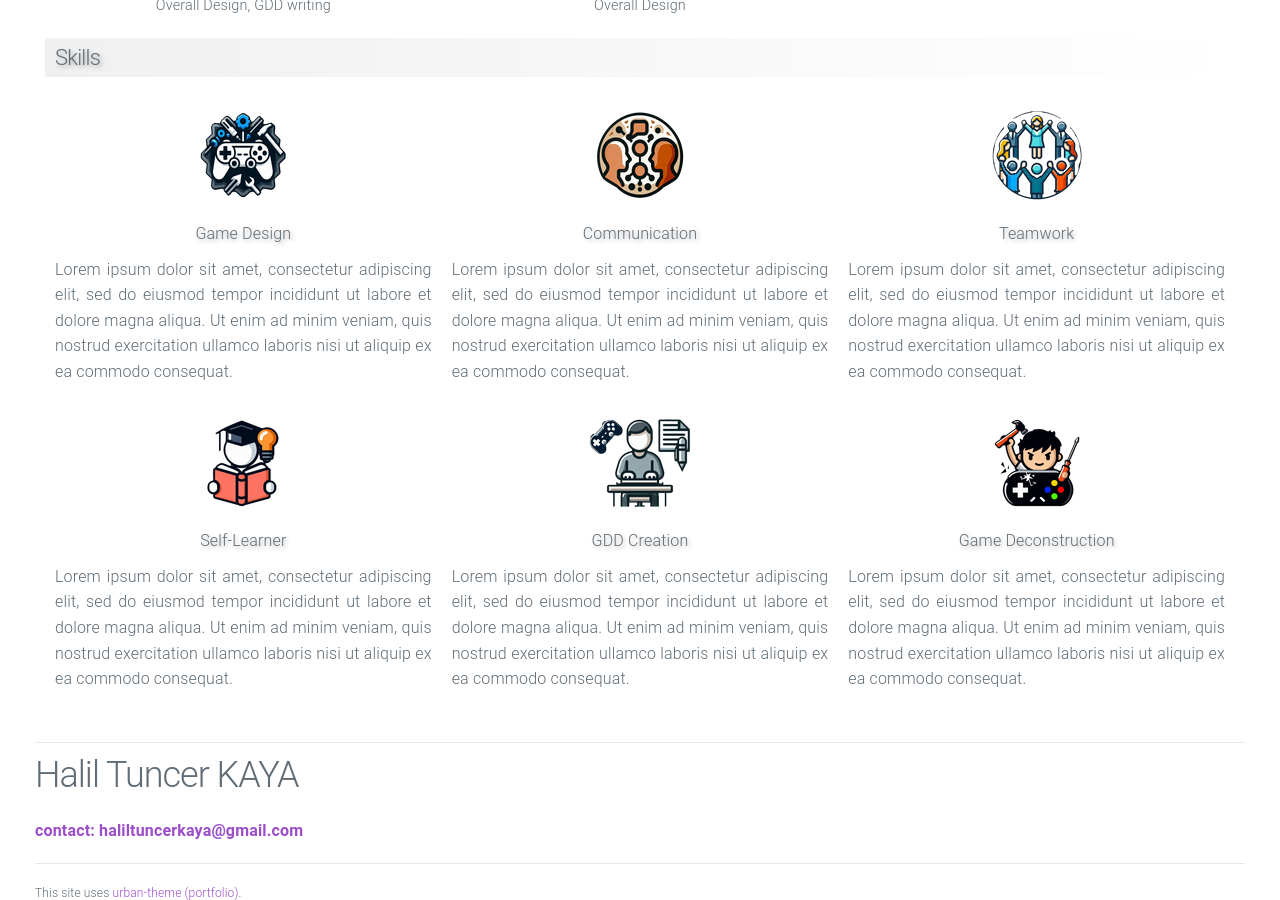
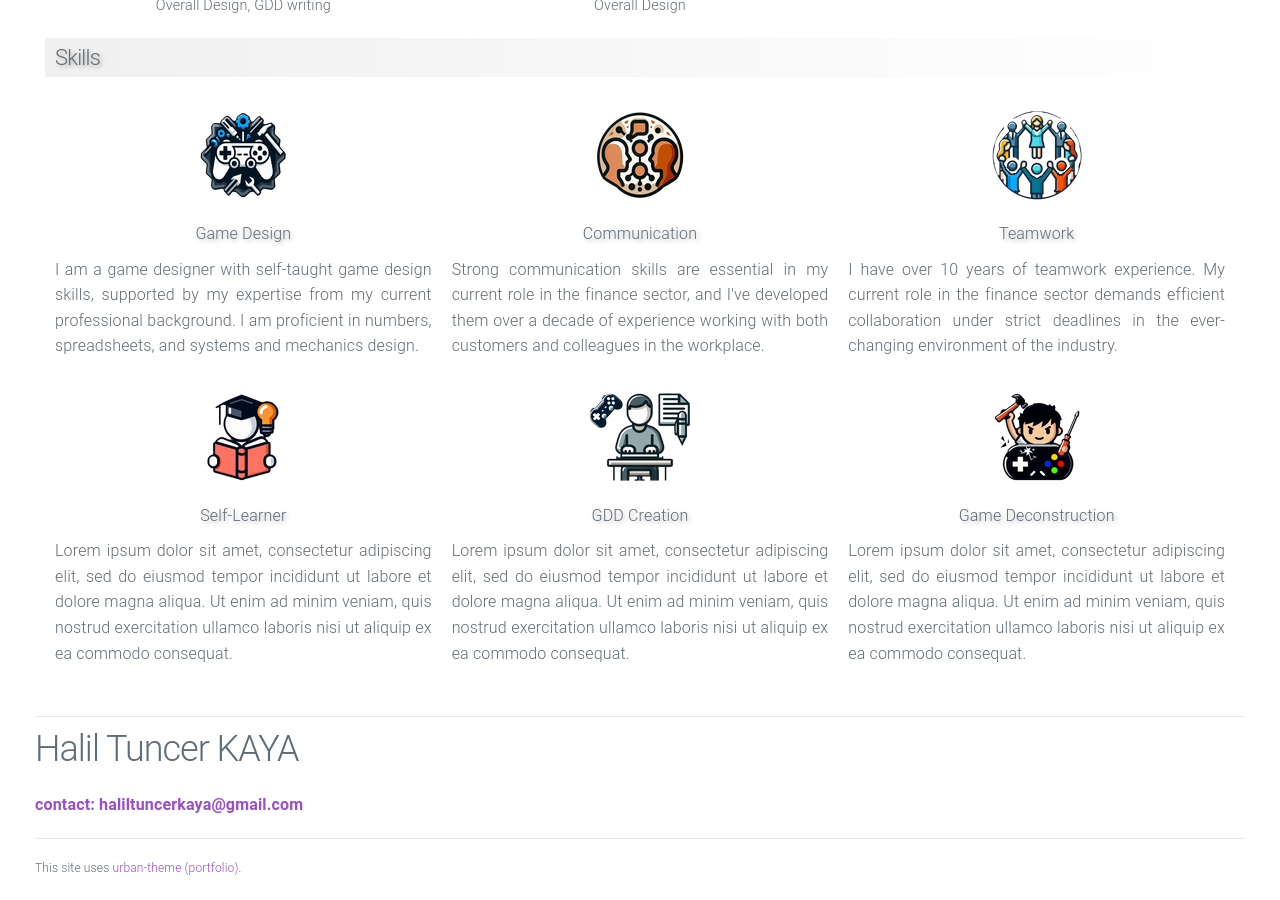
Before and after one commit to htramu/htk.github.io, a Jekyll site: the page built from index.html, in a window 1280 px wide and 900 px high, scrolled down 1823 px. Built offline with Jekyll 4.4.1, drawn with Linux system fonts in a browser that asks for light colours.

Commit message:
Update home.html

```diff
--- a/_layouts/home.html
+++ b/_layouts/home.html
@@ -145,17 +145,17 @@
 							<td style="width: 33.33%; padding: 10px; text-align: center; vertical-align: top; border-bottom: none;">
 								<img src="/assets/skills_design.png" alt="Game Design">
 								<div class="text-shadow-shade" style="padding: 10px 10px;">Game Design</div>
-								<div><p>Lorem ipsum dolor sit amet, consectetur adipiscing elit, sed do eiusmod tempor incididunt ut labore et dolore magna aliqua. Ut enim ad minim veniam, quis nostrud exercitation ullamco laboris nisi ut aliquip ex ea commodo consequat.</p></div>
+								<div><p>I am a game designer with self-taught game design skills, supported by my expertise from my current professional background. I am proficient in numbers, spreadsheets, and systems and mechanics design.</p></div>
 							</td>
 							<td style="width: 33.33%; padding: 10px; text-align: center; vertical-align: top; border-bottom: none;">
 								<img src="/assets/skills_communication.png" alt="Communication">
 								<div class="text-shadow-shade"  style="padding: 10px 10px;">Communication</div>
-								<div><p>Lorem ipsum dolor sit amet, consectetur adipiscing elit, sed do eiusmod tempor incididunt ut labore et dolore magna aliqua. Ut enim ad minim veniam, quis nostrud exercitation ullamco laboris nisi ut aliquip ex ea commodo consequat.</p></div>
+								<div><p>Strong communication skills are essential in my current role in the finance sector, and I've developed them over a decade of experience working with both customers and colleagues in the workplace.</p></div>
 							</td>
 							<td style="width: 33.33%; padding: 10px; text-align: center; vertical-align: top; border-bottom: none;">
 								<img src="/assets/skills_teamwork.png" alt="Teamwork">
 								<div class="text-shadow-shade"  style="padding: 10px 10px;">Teamwork</div>
-								<div><p>Lorem ipsum dolor sit amet, consectetur adipiscing elit, sed do eiusmod tempor incididunt ut labore et dolore magna aliqua. Ut enim ad minim veniam, quis nostrud exercitation ullamco laboris nisi ut aliquip ex ea commodo consequat.</p></div>
+								<div><p>I have over 10 years of teamwork experience. My current role in the finance sector demands efficient collaboration under strict deadlines in the ever-changing environment of the industry.</p></div>
 							</td>
 						</tr>
 						<tr>
```
